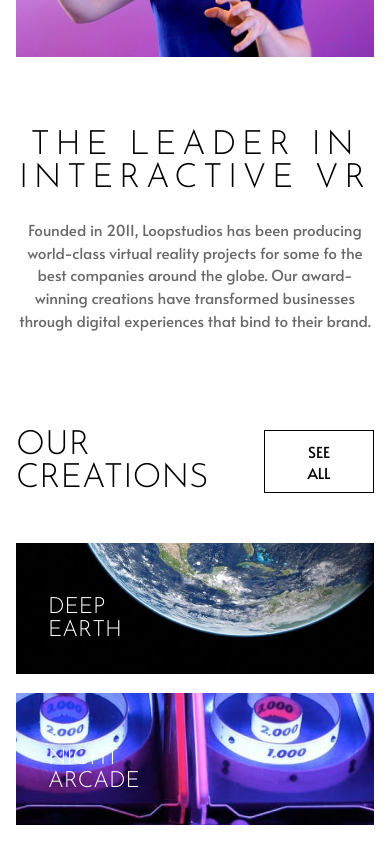
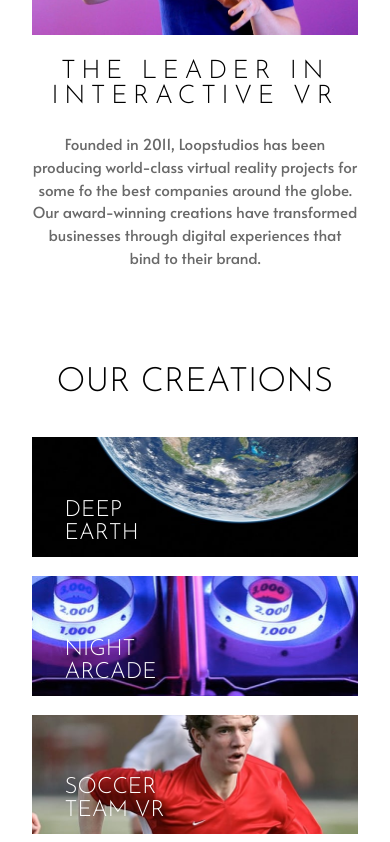
Before and after one commit to Maestershadow/LOOPSTUDIO-LANDING-CHALLENGE, a React (Vite) app: page / in a window 390 px wide. Shown: the part 780-1622 px from the top of the page. Built offline with nearby package versions, Linux system fonts and the light colour scheme.

Commit message:
desktop and mobile design complete

```diff
--- a/src/components/footer/Footer.css
+++ b/src/components/footer/Footer.css
@@ -11,6 +11,7 @@
     width: min(var(--content-max-width), 100%);
     display: flex;
     justify-content: space-between;
+    padding-inline: 1.5rem;
 }
 
 .footer-head,
@@ -62,7 +63,7 @@
     border-bottom: 1px solid white;
 }
 
-@media (max-width: 40rem) {
+@media (max-width: 43rem) {
     .footer-container {
         flex-direction: column;
         align-items: center;
--- a/src/components/header/Header.css
+++ b/src/components/header/Header.css
@@ -52,7 +52,7 @@
     display: none;
 }
 
-@media (max-width: 40rem) {
+@media (max-width: 43rem) {
     .header-tail {
         font-size: var(--fs-500);
     }
--- a/src/components/main/Main.css
+++ b/src/components/main/Main.css
@@ -9,6 +9,7 @@
     display: flex;
     flex-direction: column;
     gap: 6rem;
+    padding-inline: 1rem;
 }
 
 .interactive-card {
@@ -26,7 +27,8 @@
     width: 60%;
     right: 0;
     bottom: 0;
-    padding: 4.5rem 4.5rem 0 4.5rem;
+    /* padding: 4.5rem 4.5rem 0 4.5rem; */
+    padding: clamp(1.5rem, 6%, 4.5rem) clamp(1.5rem, 6%, 4.5rem) 0 clamp(1.5rem, 6%, 4.5rem);
     height: 60%;
     display: flex;
     justify-content: space-between;
@@ -34,7 +36,7 @@
 }
 
 .interactive-card>div:nth-child(2)>h2 {
-    font-size: var(--fs-800);
+    font-size: clamp(var(--fs-600), 3vw, var(--fs-800));
     letter-spacing: 0.35rem;
 }
 
@@ -45,39 +47,41 @@
     line-height: 1.3;
 }
 
-.our-creations {
-    display: flex;
-    justify-content: space-between;
-    align-items: center;
-}
 
-.our-creations>h2 {
+.creations-container>h2 {
+    grid-area: grid-header;
     font-size: var(--fs-800);
 }
 
 
 
-.our-creations>button {
+.creations-container>button {
+    justify-self: end;
+    grid-area: grid-button;
     font-size: var(--fs-100);
     border: 1px solid var(--clr-black);
     padding: 0.6rem 2rem;
 }
 
-.our-creations>button:hover {
+.creations-container>button:hover {
     background-color: var(--clr-black);
     color: var(--clr-white);
 }
 
 .creations-container {
-    display: flex;
-    flex-direction: column;
-    gap: 3rem;
+    display: grid;
+    grid-template-areas:
+        "grid-header grid-button"
+        "grid-content grid-content"
+    ;
 }
 
 .image-grid {
+    grid-area: grid-content;
     display: grid;
     grid-template-columns: 1fr 1fr 1fr 1fr;
     gap: 1.2rem;
+    margin-block: 2.4rem;
 }
 
 .image-div {
@@ -93,8 +97,8 @@
 
 .image-name {
     position: absolute;
-    bottom: 2rem;
-    left: 2rem;
+    bottom: 10%;
+    left: 10%;
     width: 8rem;
     font-size: var(--fs-500);
 }
@@ -103,7 +107,7 @@
     display: none;
 }
 
-@media (max-width: 40rem) {
+@media (max-width: 43rem) {
     .desktop-image {
         display: none;
     }
@@ -144,9 +148,22 @@
 
 
     .interactive-card>div:nth-child(2)>p {
-       font-family: var(--ff-alata);
+        font-family: var(--ff-alata);
         line-height: 1.5;
     }
 
+    .creations-container {
+        grid-template-areas:
+            "grid-header"
+            "grid-content"
+            "grid-button"
+        ;
+        justify-items: center;
+    }
+
+
+.creations-container>button {
+    justify-self: center;
+}
 
 }
--- a/src/components/main/Main.tsx
+++ b/src/components/main/Main.tsx
@@ -41,7 +41,7 @@
         {
             "name": "MAKE IT FISHEYE",
             "desktop": "images/desktop/image-fisheye.jpg",
-            "mobile":"images/mobile/image-fisheye.jpg"
+            "mobile": "images/mobile/image-fisheye.jpg"
         }
 
     ]
@@ -59,13 +59,12 @@
                 </div>
             </div>
             <div className='creations-container'>
-                <div className="our-creations">
-                    <h2>OUR CREATIONS</h2>
-                    <button>SEE ALL</button>
-                </div>
+
+                <h2>OUR CREATIONS</h2>
+                <button>SEE ALL</button>
 
                 <div className="image-grid">
-                    {imageData.map((image)=>
+                    {imageData.map((image) =>
                         <div className='image-div'>
                             <img className='desktop-image' src={`${image.desktop}`} alt={`${image.name}`} />
                             <img className='mobile-image' src={`${image.mobile}`} alt={`${image.name}`} />
```
Also changed, not shown: src/App.tsx (+5 -5 lines).
